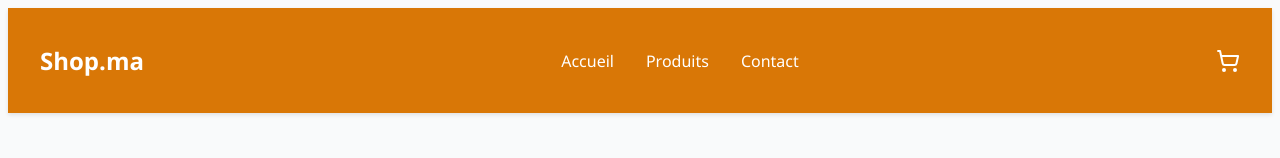
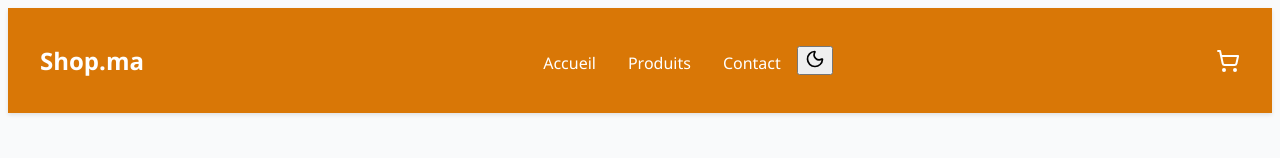
Before and after one commit to zakari2-ben/shop-zakaria-benfatah, a React (Vite) app: page / in a window 1280 px wide. Shown: the top 158 px of the page. Built offline with nearby package versions, Linux system fonts and the light colour scheme; no server answers.

Commit message:
feat: add theme toggle button to navbar

```diff
--- a/src/components/layout/Header.jsx
+++ b/src/components/layout/Header.jsx
@@ -1,9 +1,14 @@
 import React from 'react';
 import { Link } from 'react-router-dom';
-import { ShoppingCart, Menu } from 'lucide-react';
+import { useTheme } from '../../hooks/useTheme';
+// Ajoute Sun et Moon ici
+import { ShoppingCart, Menu, Sun, Moon } from 'lucide-react';
 import './Header.css';
 
 const Header = ({ cartCount }) => {
+  // --- CETTE LIGNE MANQUAIT ---
+  const { theme, toggleTheme } = useTheme();
+
   return (
     <header className="header">
       <div className="container header-content">
@@ -12,7 +17,13 @@ const Header = ({ cartCount }) => {
           <Link to="/">Accueil</Link>
           <Link to="/products">Produits</Link>
           <Link to="/contact">Contact</Link>
+
+          {/* Bouton de Thème fonctionnera maintenant */}
+          <button onClick={toggleTheme} className="theme-toggle">
+            {theme === 'light' ? <Moon size={20}/> : <Sun size={20}/>}
+          </button>
         </nav>
+
         <div className="header-actions">
           <Link to="/cart" className="cart-icon">
             <ShoppingCart size={24} />
```
